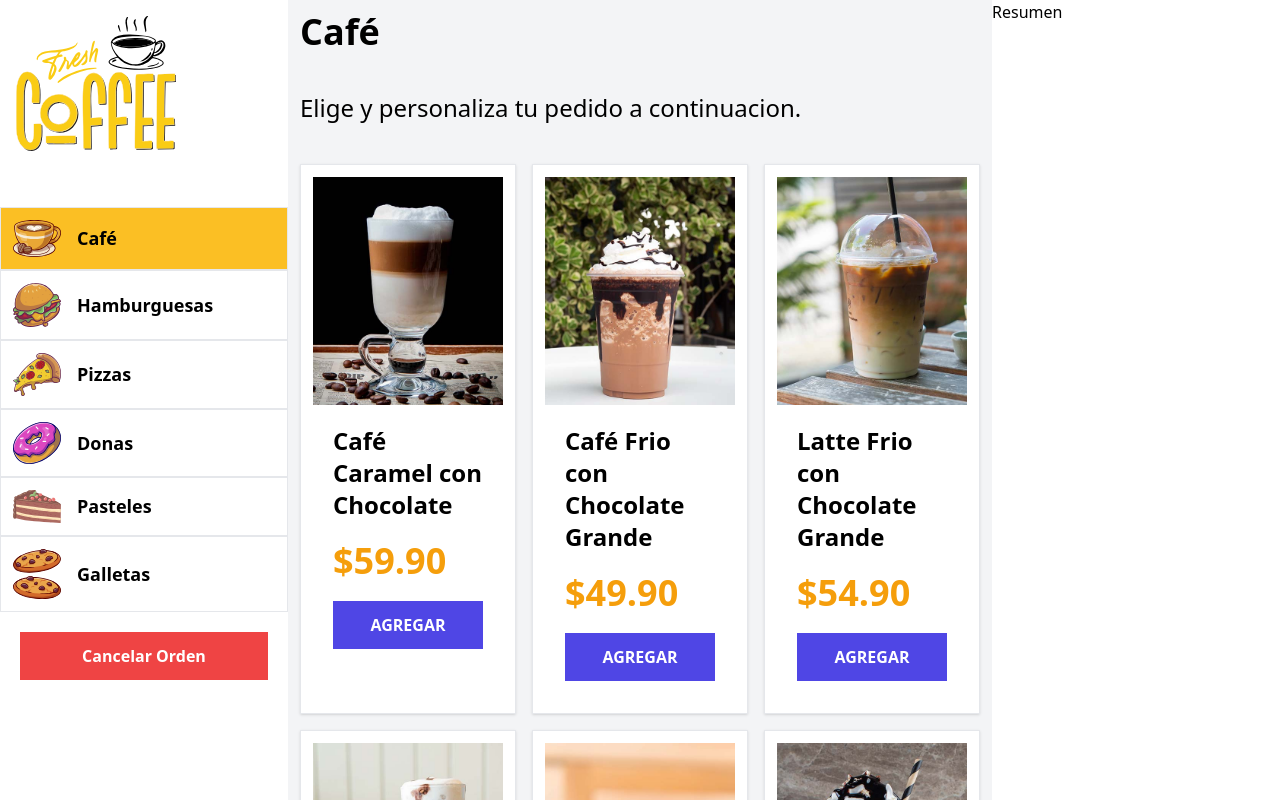
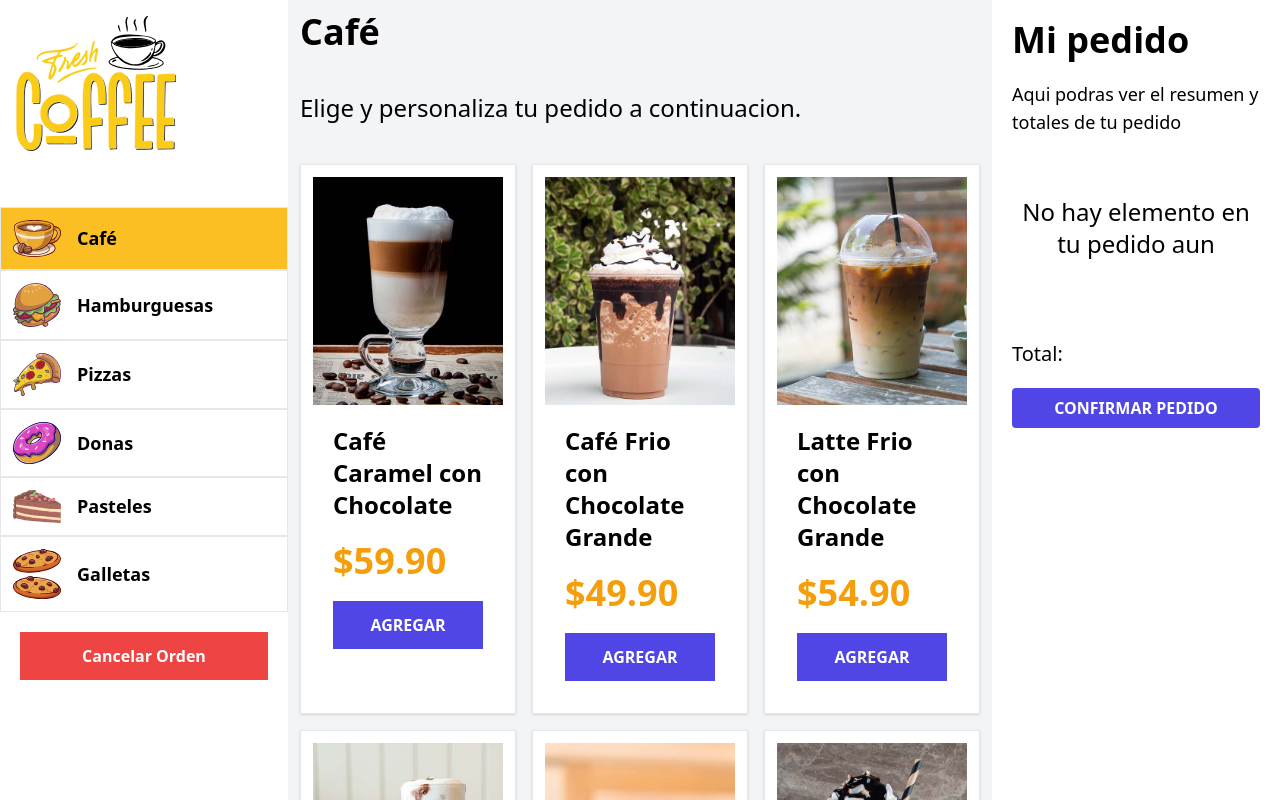
Before and after one commit to ChristianAvalos/laravel-quiosco, a React (Vite) app in the folder react-quiosco/: page / in a window 1280 px wide. Built offline with nearby package versions, Linux system fonts and the light colour scheme.

Commit message:
barra de resumen

```diff
--- a/react-quiosco/src/components/ModalProducto.jsx
+++ b/react-quiosco/src/components/ModalProducto.jsx
@@ -2,8 +2,9 @@
 import useQuiosco from "../hooks/useQuiosco"
 import { formatearDinero } from "../helpers";
 
+
 export default function ModalProducto() {
-    const {producto,handleClickModal} = useQuiosco();
+    const {producto,handleClickModal,handleAgregarPedido} = useQuiosco();
     const [cantidad,setCantidad] = useState(1);
     return (
         <div className="md:flex gap-10">
@@ -63,6 +64,11 @@
                 <button
                 type="button"
                 className="bg-indigo-600 hover:bg-indigo-800 px-5 py-2 mt-5 text-white font-bold uppercase rounded"
+                onClick={() =>
+                    {
+                        handleAgregarPedido({...producto,cantidad})
+                        handleClickModal()
+                    }}
                 >
                     Añadir al pedido
                 </button>
--- a/react-quiosco/src/components/Resumen.jsx
+++ b/react-quiosco/src/components/Resumen.jsx
@@ -1,5 +1,49 @@
+import useQuiosco from "../hooks/useQuiosco"
+import ResumenProducto from "./ResumenProducto";
 export default function Resumen() {
-    return (
-        <div className="md:w-72">Resumen</div>
-    )
+
+    const {pedido} = useQuiosco();
+
+        return (
+            <aside className="w-72 h-screen overflow-y-scroll p-5">
+                <h1 className="text-4xl font-black">
+                    Mi pedido
+                </h1>
+                <p className="text-lg my-5">
+                    Aqui podras ver el resumen y totales de tu pedido
+                </p>
+
+                <div className="py-10">
+                    {pedido.length === 0 ? (
+                        <p className="text-center text-2xl">
+                            No hay elemento en tu pedido aun
+                        </p>
+                    ):(
+                        pedido.map(producto => (
+                            <ResumenProducto
+                                key={producto.id}
+                                producto={producto}
+                            />
+                        ))
+                    )
+                }
+
+                </div>
+                <p className="text-xl mt-10">
+                    Total:{''}
+                </p>
+                <form action=""
+                    className="w-full"
+                >
+                    <div className="mt-5">
+                        <input type="submit"
+                                className="bg-indigo-600 hover:bg-indigo-800 px-5 py-2 rounded
+                                uppercase font-bold text-white text-center w-full cursor-pointer"
+                                value={'Confirmar pedido'}
+                        />
+                    </div>
+
+                </form>
+            </aside>
+        )
 }
--- /dev/null
+++ b/react-quiosco/src/components/ResumenProducto.jsx
@@ -0,0 +1,55 @@
+import { formatearDinero } from "../helpers";
+
+export default function ResumenProducto({ producto }) {
+    const { id, nombre, precio, cantidad } = producto
+
+    return (
+        <div className="shadow space-y-1 p-4 bg-white">
+            <div className="space-y-2">
+                <p className="text-xl font-bold">{nombre}</p>
+                <p className="text-lg font-bold ">Cantidad: {cantidad}</p>
+                <p className="text-lg font-bold text-amber-500">
+                    Precio:{formatearDinero(precio)}
+                </p>
+                <p className="text-lg text-gray-700">
+                    Subtotal: {formatearDinero(precio * cantidad)}
+                </p>
+            </div>
+
+            <div className="flex justify-between gap-2 pb-4">
+                <button
+                    type="button"
+                    className="bg-sky-700 p-2 text-white rounded-md font-bold uppercase shadow-md text-center"
+                >
+                    <svg
+                        xmlns="http://www.w3.org/2000/svg"
+                        className="h-5 w-5"
+                        viewBox="0 0 20 20"
+                        fill="currentColor"
+                    >
+                        <path d="M13.586 3.586a2 2 0 112.828 2.828l-.793.793-2.828-2.828.793-.793zM11.379 5.793L3 14.172V17h2.828l8.38-8.379-2.83-2.828z" />
+                    </svg>
+                </button>
+                <button
+                    type="button"
+                    className="bg-red-700 p-2 text-white rounded-md font-bold uppercase shadow-md text-center"
+                >
+                    <svg
+                        xmlns="http://www.w3.org/2000/svg"
+                        className="h-5 w-5"
+                        fill="none"
+                        viewBox="0 0 24 24"
+                        stroke="currentColor"
+                        strokeWidth={2}
+                    >
+                        <path
+                            strokeLinecap="round"
+                            strokeLinejoin="round"
+                            d="M19 7l-.867 12.142A2 2 0 0116.138 21H7.862a2 2 0 01-1.995-1.858L5 7m5 4v6m4-6v6m1-10V4a1 1 0 00-1-1h-4a1 1 0 00-1 1v3M4 7h16"
+                        />
+                    </svg>
+                </button>
+            </div>
+        </div>
+    );
+}
--- a/react-quiosco/src/context/QuioscoProvider.jsx
+++ b/react-quiosco/src/context/QuioscoProvider.jsx
@@ -8,6 +8,7 @@
     const [categoriaActual,setCategoriaActual] = useState(categorias[0]);
     const [modal,setModal] = useState(false);
     const [producto,setProducto] = useState({});
+    const [pedido,setPedido] = useState([]);
 
 
     const handleClickCategoria = id =>
@@ -24,6 +25,9 @@
         setProducto(producto)
     }
 
+    const handleAgregarPedido = ({categoria_id,imagen,...producto}) => {
+        setPedido([...pedido,producto])
+    }
 
 
     return(
@@ -35,7 +39,9 @@
             modal,
             handleClickModal,
             producto,
-            handleSetProducto
+            handleSetProducto,
+            pedido,
+            handleAgregarPedido
         }}
         >
             {children}
```
